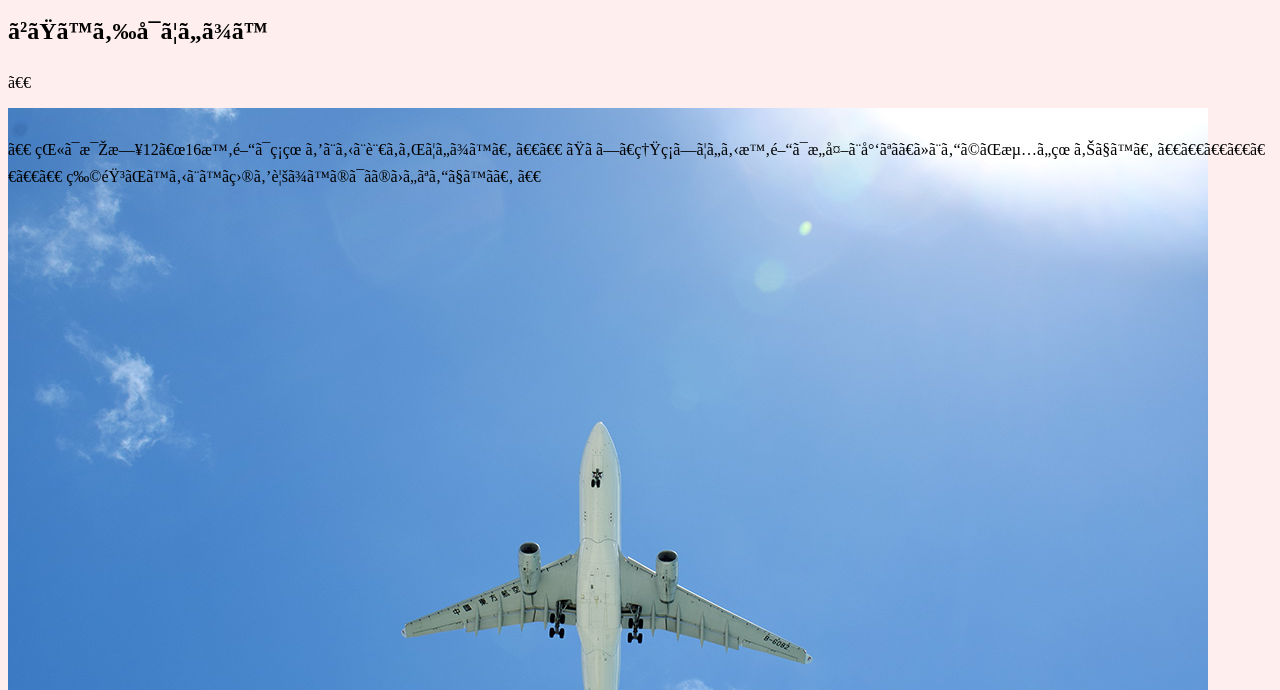
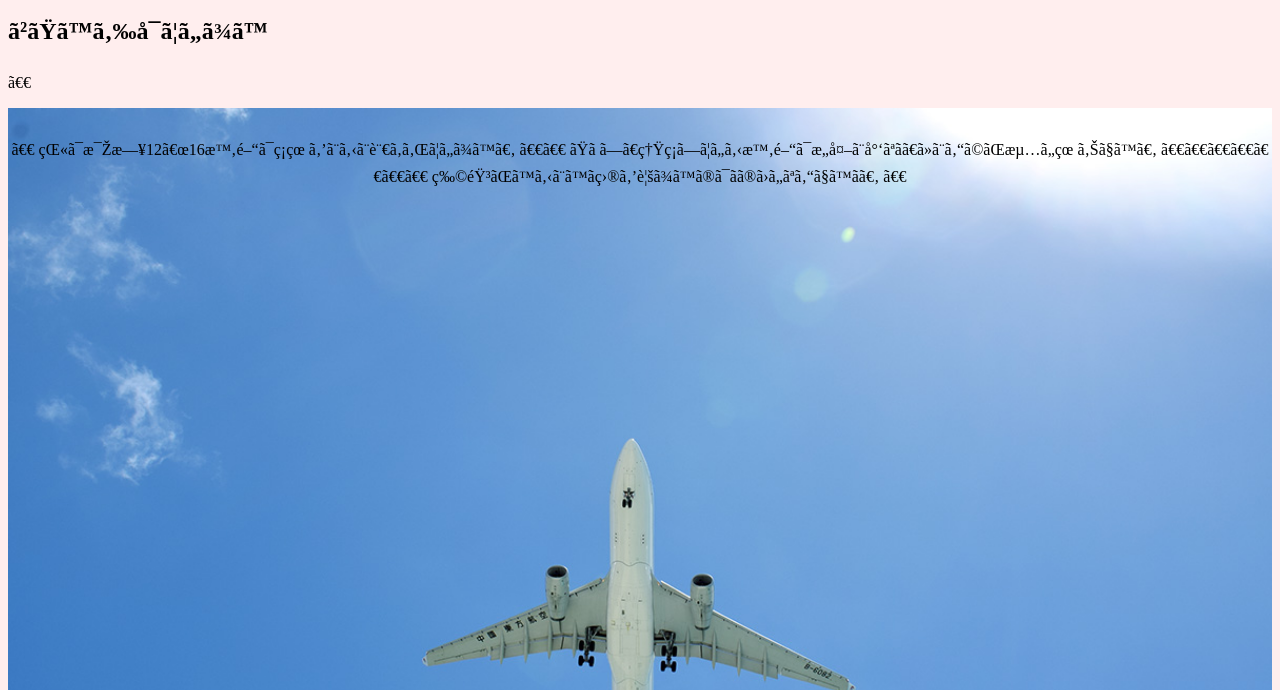
Before and after one commit to shion2007/WDkadai33, a plain HTML site: page index.html in a window 1280 px wide. Shown: the part 110-800 px from the top of the page. Drawn offline with Linux system fonts and the light colour scheme; files whose address does not match are found by name.

Commit message:
Update Style.css

```diff
--- a/Style.css
+++ b/Style.css
@@ -8,10 +8,10 @@ h1 {
 div {
     background-image: url( bg-airplane.jpg );
     background-repeat: no-repeat;
-    background-size: ③__________ ;
+    background-size: cover ;
     height: 100vh;
 }
 p {
-    text-align: ④___________ ;
+    text-align: center;
     padding-top: 30px;
 }
```
